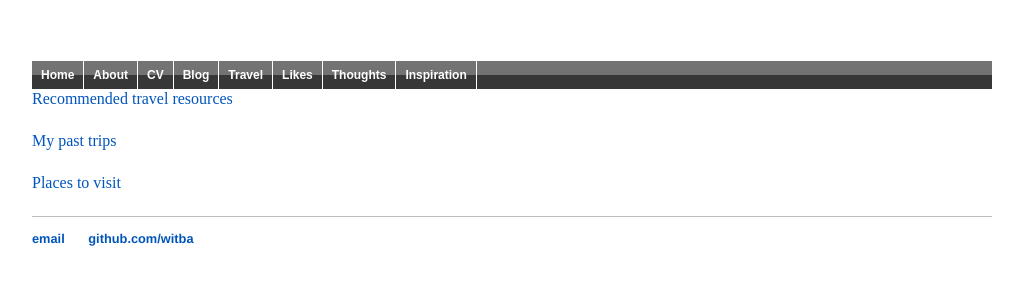
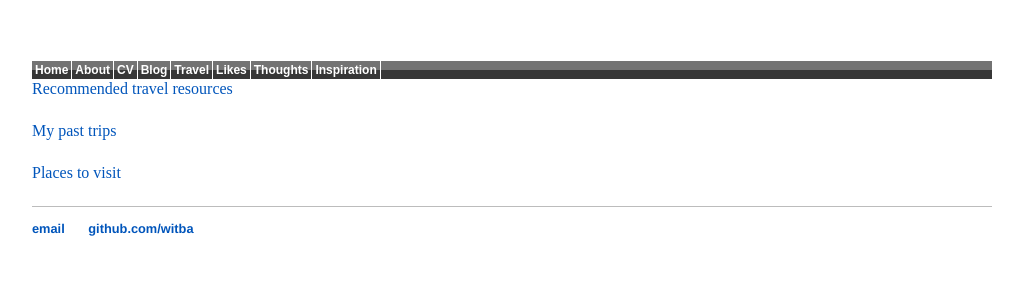
Before and after one commit to witba/witba.github.io, a Jekyll site: the page built from travel/index.html, in a window 1280 px wide. Shown: the top 300 px of the page, without its empty margins (128-1151 px from the left). Built offline with Jekyll 4.4.1, drawn with Linux system fonts in a browser that asks for light colours.

Commit message:
Update main.css

```diff
--- a/css/main.css
+++ b/css/main.css
@@ -27,7 +27,7 @@ padding: 0;
 float: left;
 font: bold 12px Arial;
 width: 100%;
-border: 0.5px solid #FFFFFF;
+border: 1px solid #FFFFFF;
 border-width: 1px 0;
 background: black url(blde.png) center center repeat-x;
 }
@@ -37,7 +37,7 @@ display: inline;
 .solidblockmenu li a{
 float: left;
 color: white;
-padding: 7px 9px;
+padding: 2px 3px;
 text-decoration: none;
 border-right: 1px solid white;
 }
```
